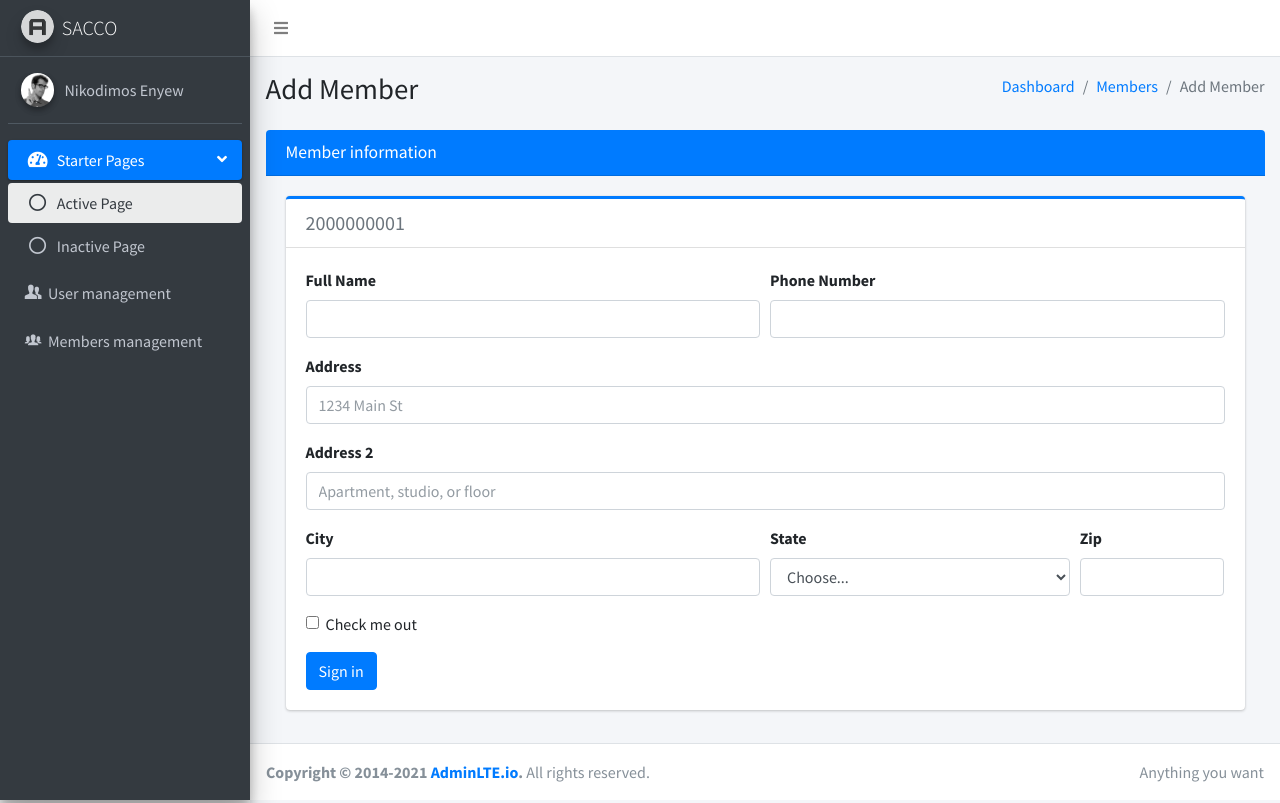
After one commit to Nikodimos/sacco, a PHP site: page /addMember.php in a window 1280 px wide. The commit adds this page. Run offline with PHP 8.4, Linux system fonts and the light colour scheme; some libraries are stand-ins or nearby versions.

Commit message:
create members and addMembers page - fix side bar bug

```diff
--- /dev/null
+++ b/addMember.php
@@ -0,0 +1,115 @@
+<?php
+$page_title = 'Members';
+require_once './include/session.php';
+require_once './config/config.php';
+require_once './include/header.php';
+if($session){
+    require_once './include/navbar.php';
+    require_once './include/sidebar.php';
+
+  ?>
+<!-- Content Wrapper. Contains page content -->
+<div class="content-wrapper">
+    <!-- Content Header (Page header) -->
+    <div class="content-header">
+        <div class="container-fluid">
+            <div class="row mb-2">
+                <div class="col-sm-6">
+                    <h1 class="m-0">Add Member</h1>
+                </div><!-- /.col -->
+                <div class="col-sm-6">
+                    <ol class="breadcrumb float-sm-right">
+                        <li class="breadcrumb-item"><a href="./index.php">Dashboard</a></li>
+                        <li class="breadcrumb-item"><a href="./members.php">Members</a></li>
+                        <li class="breadcrumb-item active">Add Member</li>
+                    </ol>
+                </div><!-- /.col -->
+            </div><!-- /.row -->
+        </div><!-- /.container-fluid -->
+    </div>
+    <!-- /.content-header -->
+
+    <!-- Main content -->
+    <div class="content">
+        <section class="content">
+            <div class="container-fluid">
+                <div class="card-primary">
+                    <div class="card-header">
+                        <h3 class="card-title">Member information</h3>
+                    </div>
+                    <!-- /.card-header -->
+                    <div class="card-body">
+                        <div class="card card-primary card-outline">
+                            <div class="card-header">
+                                <h5 class="m-0 text-muted">2000000001</h5>
+                            </div>
+                            <div class="card-body">
+                                <form>
+                                    <div class="form-row">
+                                        <div class="form-group col-md-6">
+                                            <label for="name">Full Name</label>
+                                            <input type="name" class="form-control" id="name">
+                                        </div>
+                                        <div class="form-group col-md-6">
+                                            <label for="phonenumber">Phone Number</label>
+                                            <input type="text" class="form-control" id="phonenumber">
+                                        </div>
+                                    </div>
+                                    <div class="form-group">
+                                        <label for="inputAddress">Address</label>
+                                        <input type="text" class="form-control" id="inputAddress"
+                                            placeholder="1234 Main St">
+                                    </div>
+                                    <div class="form-group">
+                                        <label for="inputAddress2">Address 2</label>
+                                        <input type="text" class="form-control" id="inputAddress2"
+                                            placeholder="Apartment, studio, or floor">
+                                    </div>
+                                    <div class="form-row">
+                                        <div class="form-group col-md-6">
+                                            <label for="inputCity">City</label>
+                                            <input type="text" class="form-control" id="inputCity">
+                                        </div>
+                                        <div class="form-group col-md-4">
+                                            <label for="inputState">State</label>
+                                            <select id="inputState" class="form-control">
+                                                <option selected>Choose...</option>
+                                                <option>...</option>
+                                            </select>
+                                        </div>
+                                        <div class="form-group col-md-2">
+                                            <label for="inputZip">Zip</label>
+                                            <input type="text" class="form-control" id="inputZip">
+                                        </div>
+                                    </div>
+                                    <div class="form-group">
+                                        <div class="form-check">
+                                            <input class="form-check-input" type="checkbox" id="gridCheck">
+                                            <label class="form-check-label" for="gridCheck">
+                                                Check me out
+                                            </label>
+                                        </div>
+                                    </div>
+                                    <button type="submit" class="btn btn-primary">Sign in</button>
+                                </form>
+                            </div>
+                        </div>
+                    </div>
+                    <!-- /.card-body -->
+                </div>
+
+
+            </div>
+        </section>
+    </div>
+    <!-- /.content -->
+</div>
+<!-- /.content-wrapper -->
+<?php
+    //require_once './pages/dashboard.php';
+    require_once './include/footer.php';
+} else {
+    require_once './pages/login.php';
+}
+require_once './include/script.php';
+?>
--- a/include/sidebar.php
+++ b/include/sidebar.php
@@ -54,6 +54,14 @@
               </p>
             </a>
           </li>
+          <li class="nav-item">
+            <a href="./members.php" class="nav-link">
+              <i class="nav-icon ion-ios-people"></i>
+              <p>
+                Members management
+              </p>
+            </a>
+          </li>
         </ul>
       </nav>
       <!-- /.sidebar-menu -->
```
Also changed, not shown: members.php (added, +117 -0 lines).
